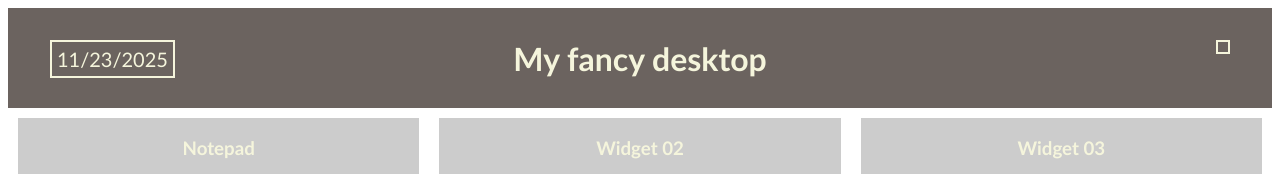
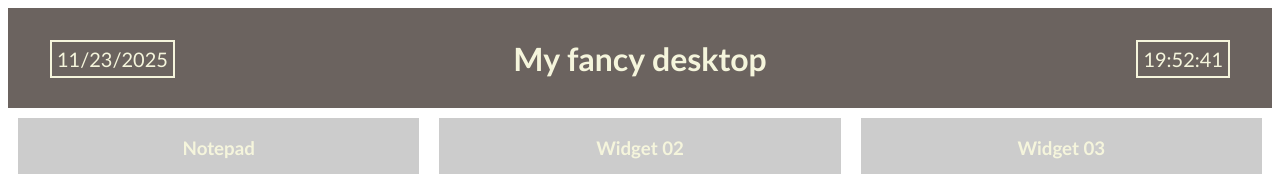
Before and after one commit to SuperTaco08/mysite, a plain HTML site: page templates/index.html in a window 1280 px wide. Shown: the top 174 px of the page. Drawn offline with nearby package versions, Linux system fonts and the light colour scheme.

Commit message:
update mysite

```diff
--- a/templates/index.html
+++ b/templates/index.html
@@ -6,7 +6,7 @@
     <title>My Online Desktop</title>
     <link rel="stylesheet" href="/static/style.css">
     <script src="https://ajax.googleapis.com/ajax/libs/jquery/3.5.1/jquery.min.js"></script>
-    <script src="scripts.js"></script>
+    <script src="/static/scripts.js"></script>
 </head>
 <body onload="startTime()">
     <div class="container">
```
